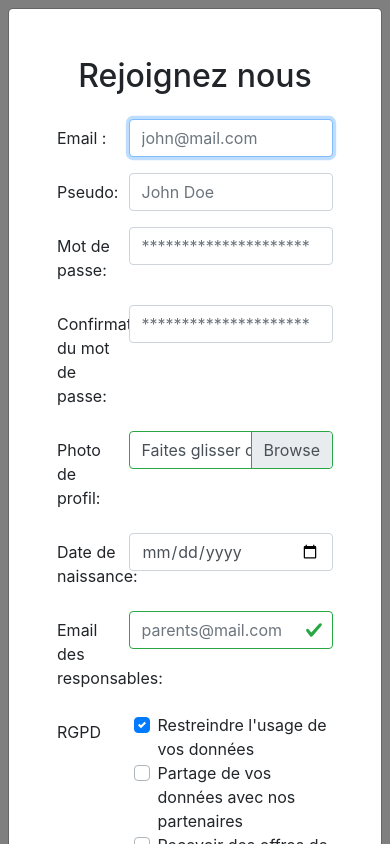
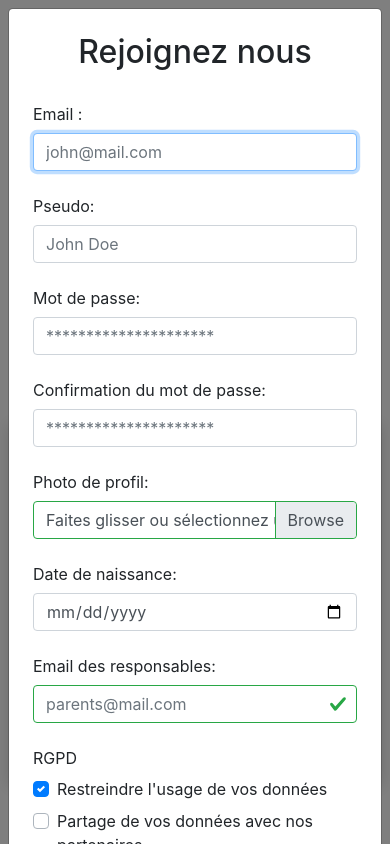
Before and after one commit to dimitriobin/P07-Groupomania, a Vue app in the folder front_end/: page /register in a window 390 px wide. Both pictures are taken after a click on the button "Créer un compte". Built offline with nearby package versions, Linux system fonts and the light colour scheme.

Commit message:
fix responsive issues for the register view

```diff
--- a/front_end/src/components/Register/Login.vue
+++ b/front_end/src/components/Register/Login.vue
@@ -16,8 +16,10 @@
         <b-form-group
           id="loginMail-group"
           label="Email :"
-          label-cols="3"
-          label-for="loginMail">
+          label-cols="12"
+          label-cols-lg="3"
+          label-for="loginMail"
+          class="align-items-center">
           <b-form-input
             v-model="user.email"
             id="loginMail"
@@ -43,8 +45,10 @@
         <b-form-group
           id="loginPass-group"
           label="Mot de passe:"
-          label-cols="3"
-          label-for="loginPass">
+          label-cols="12"
+          label-cols-lg="3"
+          label-for="loginPass"
+          class="align-items-center">
           <b-form-input
             id="loginPass"
             v-model="user.password"
--- a/front_end/src/components/Register/Signup.vue
+++ b/front_end/src/components/Register/Signup.vue
@@ -17,8 +17,10 @@
         <b-form-group
           id="registerMail-group"
           label="Email :"
-          label-cols="3"
-          label-for="registerMail">
+          label-cols="12"
+          label-cols-lg="3"
+          label-for="registerMail"
+          class="align-items-center">
           <b-form-input
             v-model="signup.email"
             id="registerMail"
@@ -43,8 +45,10 @@
         <b-form-group
           id="registerName-group"
           label="Pseudo:"
-          label-cols="3"
-          label-for="registerName">
+          label-cols="12"
+          label-cols-lg="3"
+          label-for="registerName"
+          class="align-items-center">
           <b-form-input
             v-model="signup.user_name"
             id="registerName"
@@ -69,8 +73,10 @@
         <b-form-group
           id="registerPass-group"
           label="Mot de passe:"
-          label-cols="3"
-          label-for="registerPass">
+          label-cols="12"
+          label-cols-lg="3"
+          label-for="registerPass"
+          class="align-items-center">
           <b-form-input
             id="registerPass"
             v-model="signup.password"
@@ -94,8 +100,10 @@
         <b-form-group
           id="registerConfirmPass-group"
           label="Confirmation du mot de passe:"
-          label-cols="3"
-          label-for="registerConfirmPass">
+          label-cols="12"
+          label-cols-lg="3"
+          label-for="registerConfirmPass"
+          class="align-items-center">
           <b-form-input
             id="registerConfirmPass"
             v-model="signup.confirmation"
@@ -119,9 +127,10 @@
         <b-form-group
           id="registerImage-group"
           label="Photo de profil:"
-          label-cols="3"
+          label-cols="12"
+          label-cols-lg="3"
           label-for="registerImage"
-          class="d-flex">
+          class="d-flex align-items-center">
           <b-form-file
             v-model="signup.image_url"
             id="registerImage"
@@ -146,8 +155,10 @@
         <b-form-group
           id="registerBirthdate-group"
           label="Date de naissance:"
-          label-cols="3"
-          label-for="registerBirthdate">
+          label-cols="12"
+          label-cols-lg="3"
+          label-for="registerBirthdate"
+          class="align-items-center">
           <input
             id="registerBirthdate"
             type="date"
@@ -169,9 +180,11 @@
         <b-form-group
           id="registerParentMail-group"
           label="Email des responsables:"
-          label-cols="3"
+          label-cols="12"
+          label-cols-lg="3"
           label-for="registerParentMail"
-          v-show="userIsMajor">
+          v-show="userIsMajor"
+          class="align-items-center">
           <b-form-input
             v-model="signup.parentEmail"
             id="registerParentMail"
@@ -187,19 +200,22 @@
       </ValidationProvider>
 <!-- ///////////////////////////////////RGPD////////////////////////////////////// -->
       <div class="row">
-        <label class="col-3 col-form-label">RGPD</label>
-        <div class="col-9">
+        <label class="col-12 col-lg-3 col-form-label">RGPD</label>
+        <div class="col-12 col-lg-9">
           <p class="sr-only">Voici un ensemble de cases à cocher pour nous permettre de respecter au mieux vos données d'utilisation.</p>
           <b-form-checkbox
-            v-model="signup.restricted">
+            v-model="signup.restricted"
+            class="mb-2">
             Restreindre l'usage de vos données
           </b-form-checkbox>
           <b-form-checkbox
-            v-model="signup.shareWithPartners">
+            v-model="signup.shareWithPartners"
+            class="mb-2">
             Partage de vos données avec nos partenaires
           </b-form-checkbox>
           <b-form-checkbox
-            v-model="signup.contactable">
+            v-model="signup.contactable"
+            class="mb-2">
             Recevoir des offres de nos partenaires
           </b-form-checkbox>
         </div>
--- a/front_end/src/components/Subject.vue
+++ b/front_end/src/components/Subject.vue
@@ -1,7 +1,7 @@
 <template>
   <b-list-group-item
     tag="div"
-    class="d-flex align-items-center justify-content-start border-0 py-1 px-0">
+    class="d-flex flex-wrap align-items-center justify-content-start border-0 py-1 px-0">
     <b-button
       @click="fetchAllPostsByOneSubject({ page: 0, id: subject.id })"
       variant="link"
--- a/front_end/src/components/SubjectSuggest.vue
+++ b/front_end/src/components/SubjectSuggest.vue
@@ -1,10 +1,10 @@
 <template>
-  <b-row id="SubjectSuggest" class="shadow rounded-lg p-5">
+  <b-row id="SubjectSuggest" class="shadow rounded-lg p-4 p-lg-5">
     <b-col cols="12">
       <h2>Bonjour </h2>
-      <p>Vous ne suivez actuellement aucun sujet de conversation,
+      <p class="text-break">Vous ne suivez actuellement aucun sujet de conversation,
         nous vous proposons une selection de sujets qui pourraient vous correspondre.</p>
-      <p class="mb-0">Selectionnez en au moins 3 pour commencer à remplir votre fil de posts
+      <p class="mb-0 text-break">Selectionnez en au moins 3 pour commencer à remplir votre fil de posts
         et voir ce que vos collègues ont à dire !</p>
     </b-col>
     <b-col cols="12">
--- a/front_end/src/views/Register.vue
+++ b/front_end/src/views/Register.vue
@@ -9,7 +9,7 @@
         class="mx-auto mb-5">
       </b-img>
       <b-row>
-        <b-col cols="6" class="mx-auto p-5 shadow rounded">
+        <b-col cols="12" sm="10" md="8" lg="6" class="mx-auto p-4 shadow rounded">
           <h2 class="sr-only">Connexion</h2>
           <Login @isLogged="$bvModal.show('subjectSuggest')" />
         </b-col>
@@ -20,7 +20,7 @@
           centered
           hide-header
           hide-footer
-          body-class="p-5">
+          body-class="p-4">
           <Signup @isLogged="$bvModal.show('subjectSuggest')" />
         </b-modal>
         <b-modal
```
